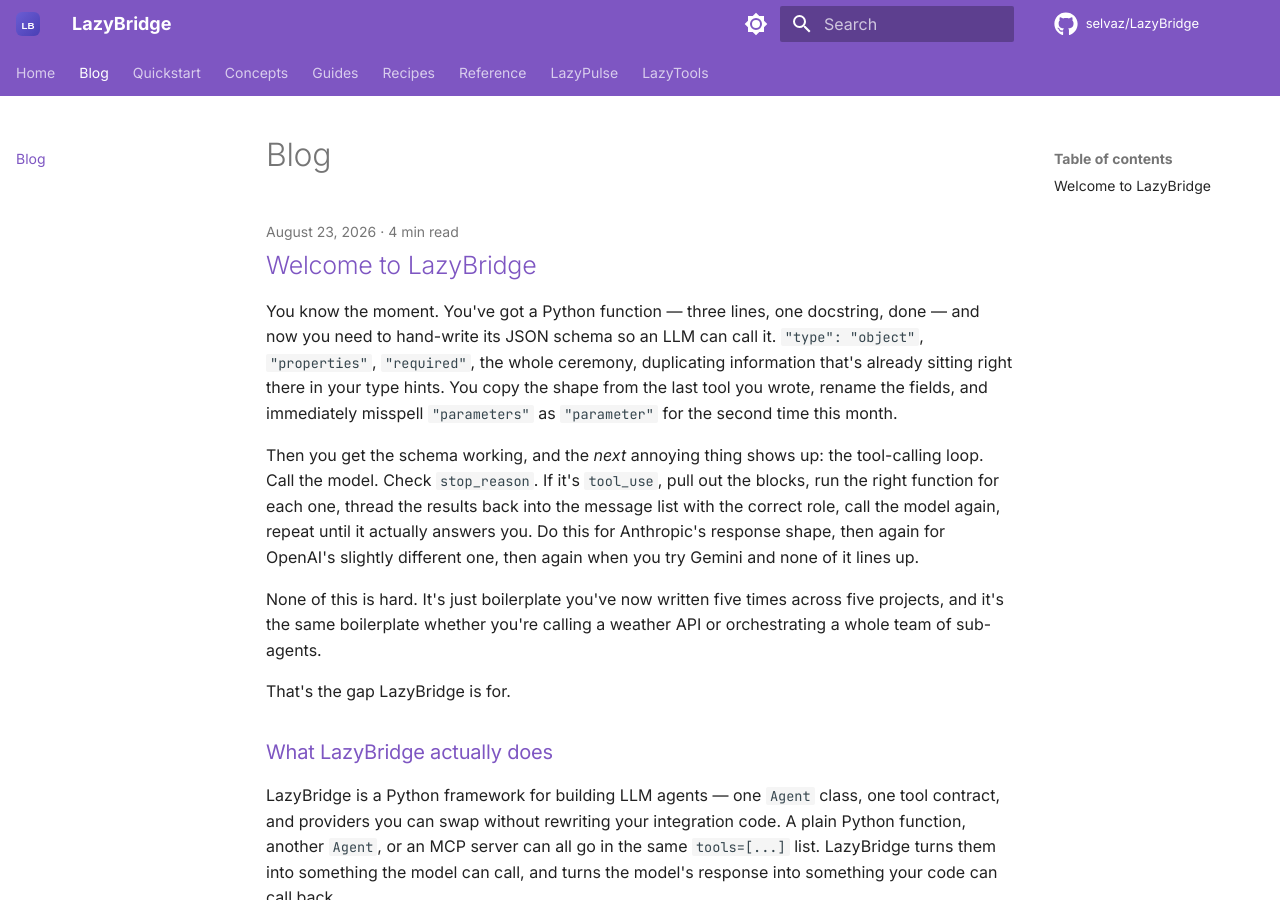
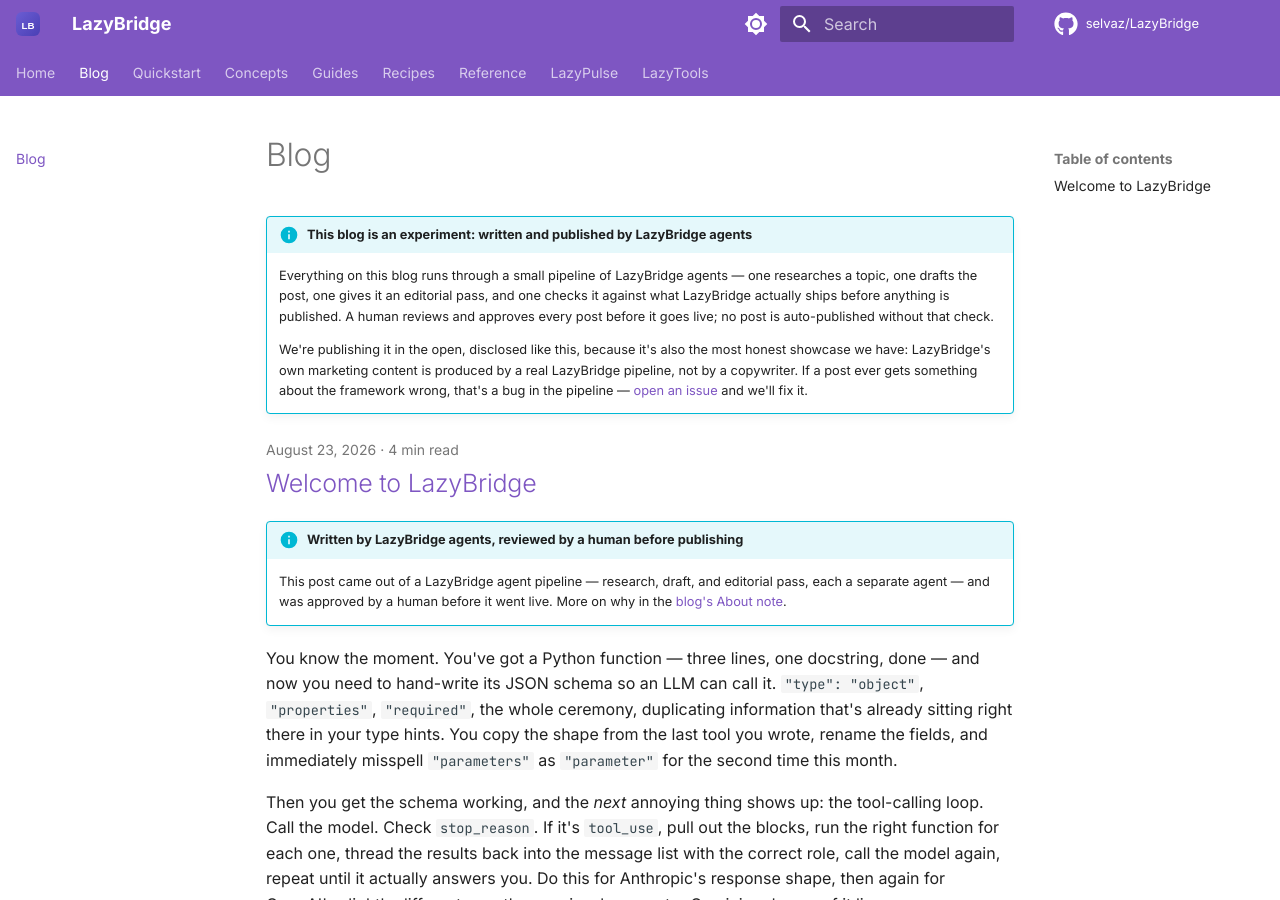
Before and after one commit to selvaz/lazybridgewebsite, an MkDocs documentation site: the page built from docs/blog/index.md, in a window 1280 px wide and 900 px high. Built offline with MkDocs 1.6.1 and Material for MkDocs 9.7.7, drawn with Linux system fonts in a browser that asks for light colours; comment, search, counter and statistics services are not loaded.

Commit message:
Disclose that the blog is written and published by LazyBridge agents
Adds an admonition on the blog index explaining the pipeline (research,
draft, editorial pass, human approval before publishing) and a shorter
pointer to it at the top of the first post, so anyone landing directly
on a post sees the disclosure too.

```diff
--- a/docs/blog/index.md
+++ b/docs/blog/index.md
@@ -1 +1,15 @@
 # Blog
+
+!!! info "This blog is an experiment: written and published by LazyBridge agents"
+    Everything on this blog runs through a small pipeline of LazyBridge agents —
+    one researches a topic, one drafts the post, one gives it an editorial pass,
+    and one checks it against what LazyBridge actually ships before anything is
+    published. A human reviews and approves every post before it goes live; no
+    post is auto-published without that check.
+
+    We're publishing it in the open, disclosed like this, because it's also
+    the most honest showcase we have: LazyBridge's own marketing content is
+    produced by a real LazyBridge pipeline, not by a copywriter. If a post
+    ever gets something about the framework wrong, that's a bug in the
+    pipeline — [open an issue](https://github.com/selvaz/LazyBridge/issues)
+    and we'll fix it.
--- a/mkdocs.yml
+++ b/mkdocs.yml
@@ -152,6 +152,7 @@
         'tools/index.md': 'https://tools.lazybridge.com/'
 
 markdown_extensions:
+  - admonition
   - attr_list
   - md_in_html
   - pymdownx.highlight:
```
Also changed, not shown: docs/blog/posts/welcome-to-lazybridge.md (+5 -0 lines).
